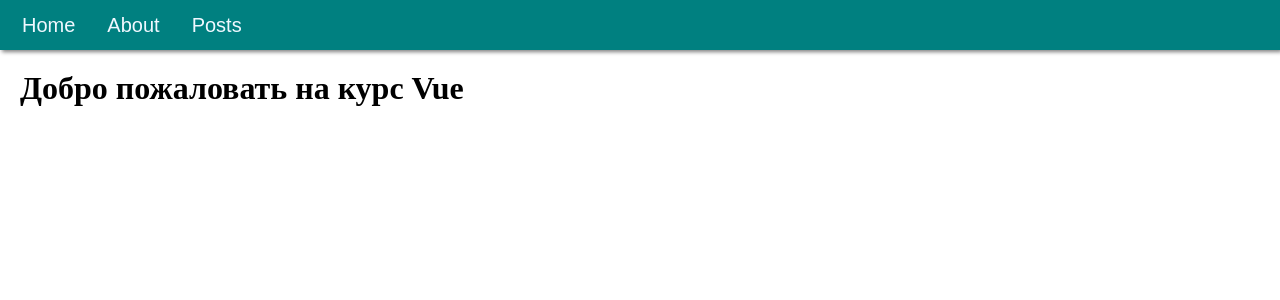
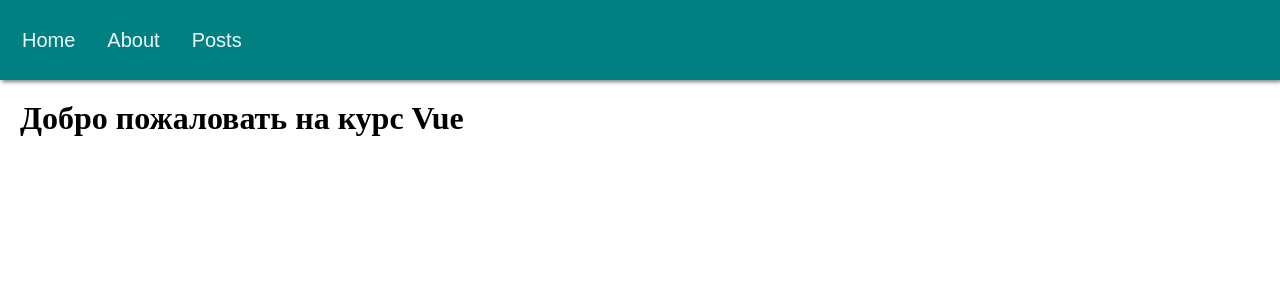
Before and after one commit to aspirinee93/Vue3-course, a Vue app: page / in a window 1280 px wide. Shown: the top 300 px of the page. Built offline with nearby package versions, Linux system fonts and the light colour scheme.

Commit message:
Добавление динамических роутов

```diff
--- a/src/assets/css/main.css
+++ b/src/assets/css/main.css
@@ -6,6 +6,8 @@
 
 .app {
   padding: 20px;
+  display: flex;
+  flex-direction: column;
 }
 
 .post {
@@ -102,7 +104,7 @@ form {
 }
 
 .header {
-  height: 50px;
+  height: 10vh;
   display: flex;
   flex-direction: row;
   border: 1px solid teal;
--- a/src/components/PostItem.vue
+++ b/src/components/PostItem.vue
@@ -1,11 +1,14 @@
 <template>
   <div class="post">
     <div>
-      <div>{{ post.id }}</div>
       <div><strong>Название: </strong>{{ post.title }}</div>
       <div><strong>Описание: </strong>{{ post.body }}</div>
     </div>
     <div class="post__btns">
+      <my-button-vue
+        @click="$router.push(`/post/${post.id}`)"
+      >
+        Открыть</my-button-vue>
       <my-button-vue
         @click="$emit('remove', post)"
       >
--- /dev/null
+++ b/src/pages/_postIdPage.vue
@@ -0,0 +1,13 @@
+<template>
+  <div>
+    <h1>{{$route.params.title}}</h1>
+  </div>
+</template>
+
+<script>
+
+</script>
+
+<style scoped>
+
+</style>
--- a/src/router/router.js
+++ b/src/router/router.js
@@ -1,6 +1,7 @@
 import TheMain from '@/pages/TheMain'
 import PostPage from '@/pages/PostPage'
 import MyAbout from '@/pages/MyAbout'
+import _postIdPage from '@/pages/_postIdPage'
 import { createRouter, createWebHistory } from "vue-router"
 
 const history = createWebHistory(process.env.BASE_URL)
@@ -20,6 +21,10 @@ const routers = createRouter({
       path: '/about',
       component: MyAbout,
     },
+    {
+      path: '/post/:id',
+      component: _postIdPage,
+    },
   ]
 })
 
```
